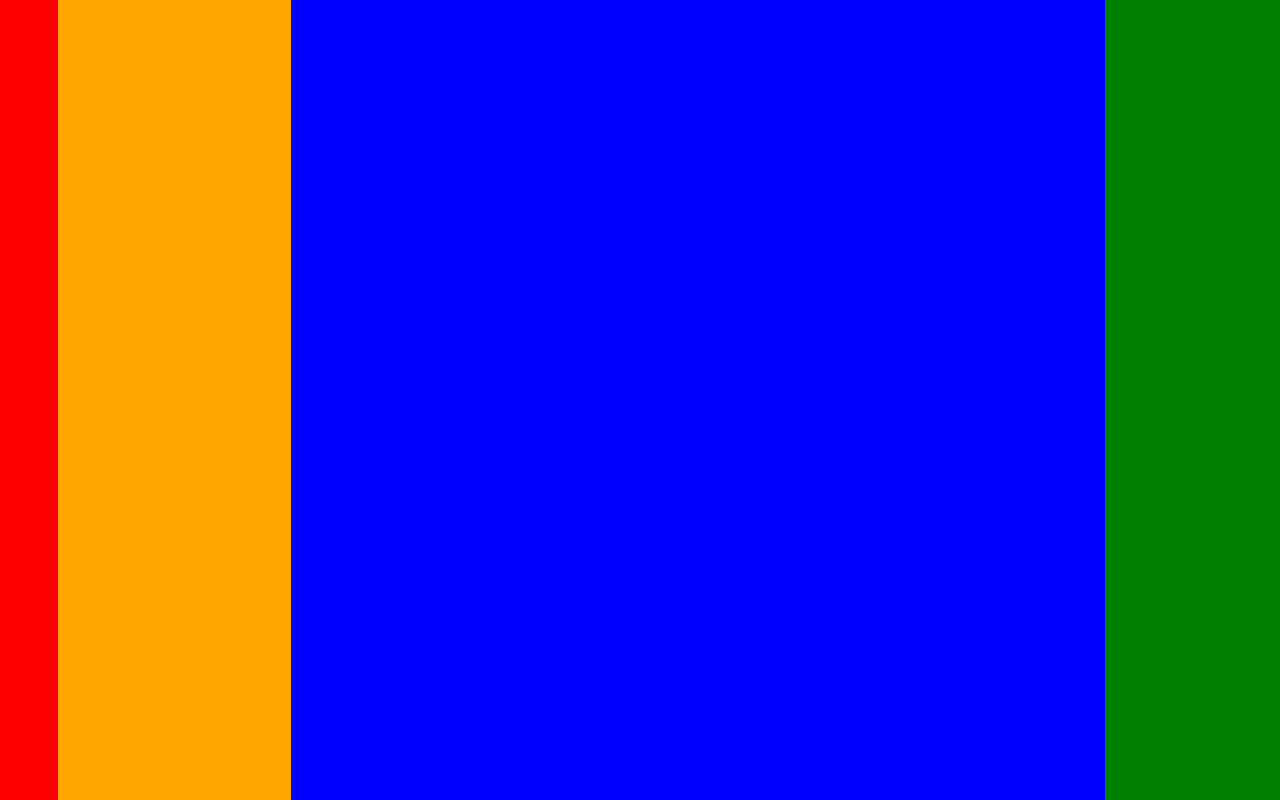
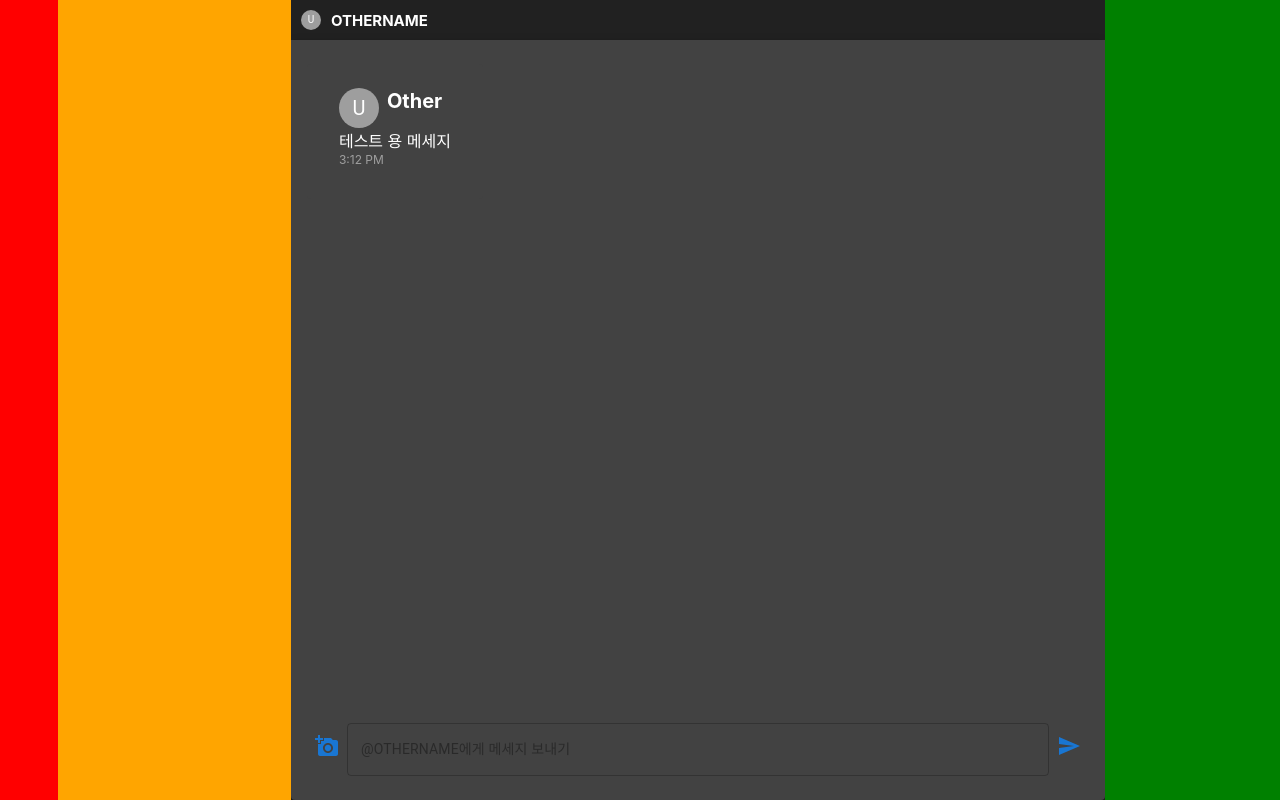
Before and after one commit to joonmoogo/Moon-Discord, a React (Create React App) app: page / in a window 1280 px wide. Built offline with nearby package versions, Linux system fonts and the light colour scheme.

Commit message:
채팅기능 수정

```diff
--- a/src/App.js
+++ b/src/App.js
@@ -4,6 +4,7 @@ import Counter from './components/counter';
 import Button from '@mui/joy/Button';
 import * as React from 'react';
 import Right from './components/Right';
+import ChatUI from './components/chatUI';
 
 function App() {
 
@@ -30,6 +31,7 @@ function App() {
           width: '70%',
         }}
         >
+          <ChatUI/>
 
 
         </div>
--- a/src/components/chatUI.js
+++ b/src/components/chatUI.js
@@ -9,6 +9,22 @@ function ChatUI() {
   const [currentMessage, setCurrentMessage] = useState("");
   const messagesEndRef = useRef(null);
   const [messageTimes, setMessageTimes] = useState([]);
+  const [windowHeight, setWindowHeight] = useState(window.innerHeight);
+
+
+  useEffect(() => {
+    const handleResize = () => {
+      setWindowHeight(window.innerHeight);
+    };
+
+    window.addEventListener('resize', handleResize);
+
+    return () => {
+      window.removeEventListener('resize', handleResize);
+    };
+  }, []);
+
+
 
   const sendMessage = () => {
     if (currentMessage.trim() !== "") {
@@ -24,6 +40,7 @@ function ChatUI() {
     }
   };
 
+
   const scrollToBottom = () => {
     messagesEndRef.current?.scrollIntoView({ behavior: "smooth" });
   };
@@ -31,6 +48,8 @@ function ChatUI() {
   useEffect(() => {
     scrollToBottom();
   }, [messages]);
+
+
 
   // 시간을 원하는 포맷으로 변환하는 함수
   const formatTime = (date) => {
@@ -47,6 +66,7 @@ function ChatUI() {
   const isMyMessage = (userId) => userId === myUserId;
 
   return (
+    <Box sx={{overflow: 'auto'}}>
     <Box sx={{ width: '100%', maxWidth: 1200, bgcolor: grey[900] }}>
       <Box sx={{
   display: 'flex',
@@ -60,7 +80,7 @@ function ChatUI() {
   </Box>
 </Box>
       <Paper elevation={3} sx={{ bgcolor: grey[800] }}>
-        <List sx={{ maxHeight: 300, overflow: 'auto', bgcolor: grey[800] }}>
+        <List sx={{maxHeight: `${windowHeight}`, height: `${windowHeight-165}px`, overflow: 'auto', bgcolor: grey[800] }}>
         <ListItem key="1" sx={{ display: 'flex', flexDirection: 'column', alignItems: 'flex-start', marginY: 1 }}>
             <Card variant="borderless" sx={{ bgcolor: grey[800],  padding: '8px 16px' }}>
               <CardContent>
@@ -79,7 +99,7 @@ function ChatUI() {
             <Card variant="borderless" sx={{ bgcolor: grey[800],  padding: '8px 16px' }}>
               <CardContent>
                 {isMyMessage(message.userId) ? (
-                  <Box sx={{ display: 'flex', alignItems: 'center' }}>
+                  <Box sx={{ display: 'flex', alignItems: 'center'}}>
                     {/* 내 메시지일 경우 */}
                     <Avatar sx={{ bgcolor: deepPurple[500], marginRight: 1 }}>{myUserAvatar}</Avatar>
                     <Box sx={{ fontWeight: 'bold', color: 'white', fontSize: '20px', marginTop: '-15px'}}>{myUserName}</Box>
@@ -108,7 +128,7 @@ function ChatUI() {
             value={currentMessage}
             onChange={(e) => setCurrentMessage(e.target.value)}
             onKeyPress={(e) => e.key === 'Enter' && sendMessage()}
-            placeholder="Type a message..."
+            placeholder={`@${otherUserName}에게 메세지 보내기`}
             margin="normal"
             inputProps={{ style: { fontSize: '14px' } }}
           />
@@ -119,6 +139,7 @@ function ChatUI() {
         </Box>
       </Paper>
     </Box>
+    </Box>
   );
 }
 
```
Also changed, not shown: 1 other file (tests, documents, lock files or other folders).
